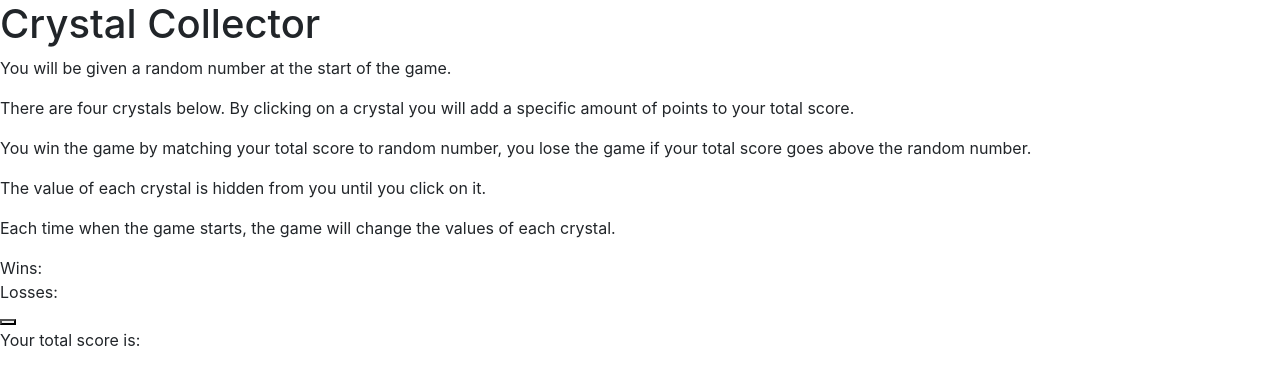
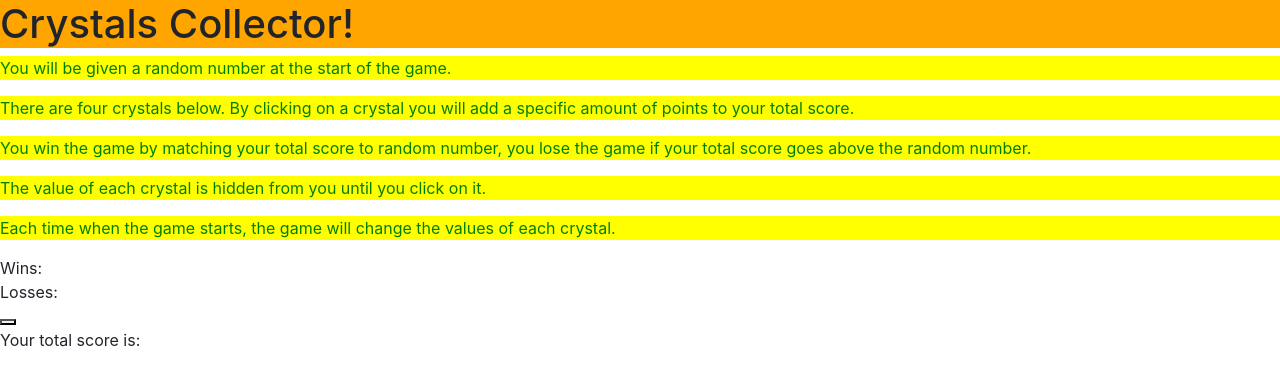
Before and after one commit to brandon123774/unit-4-game, a plain HTML site: page index.html in a window 1280 px wide. Drawn offline with nearby package versions, Linux system fonts and the light colour scheme.

Commit message:
added some css, needs more help

```diff
--- a/assets/css/style.css
+++ b/assets/css/style.css
@@ -0,0 +1,7 @@
+h1   {
+background: orange;
+}
+p   {
+color: green;
+background: yellow;
+}
--- a/index.html
+++ b/index.html
@@ -14,7 +14,9 @@
 
 </head>
 <body>
-    <h1>Crystal Collector</h1>
+    <h1>Crystals Collector!</h1>
+
+    <!-- <class p= "game-text"></class> -->
 
     <p>You will be given a random number at the start of the game.</p>
 
```
